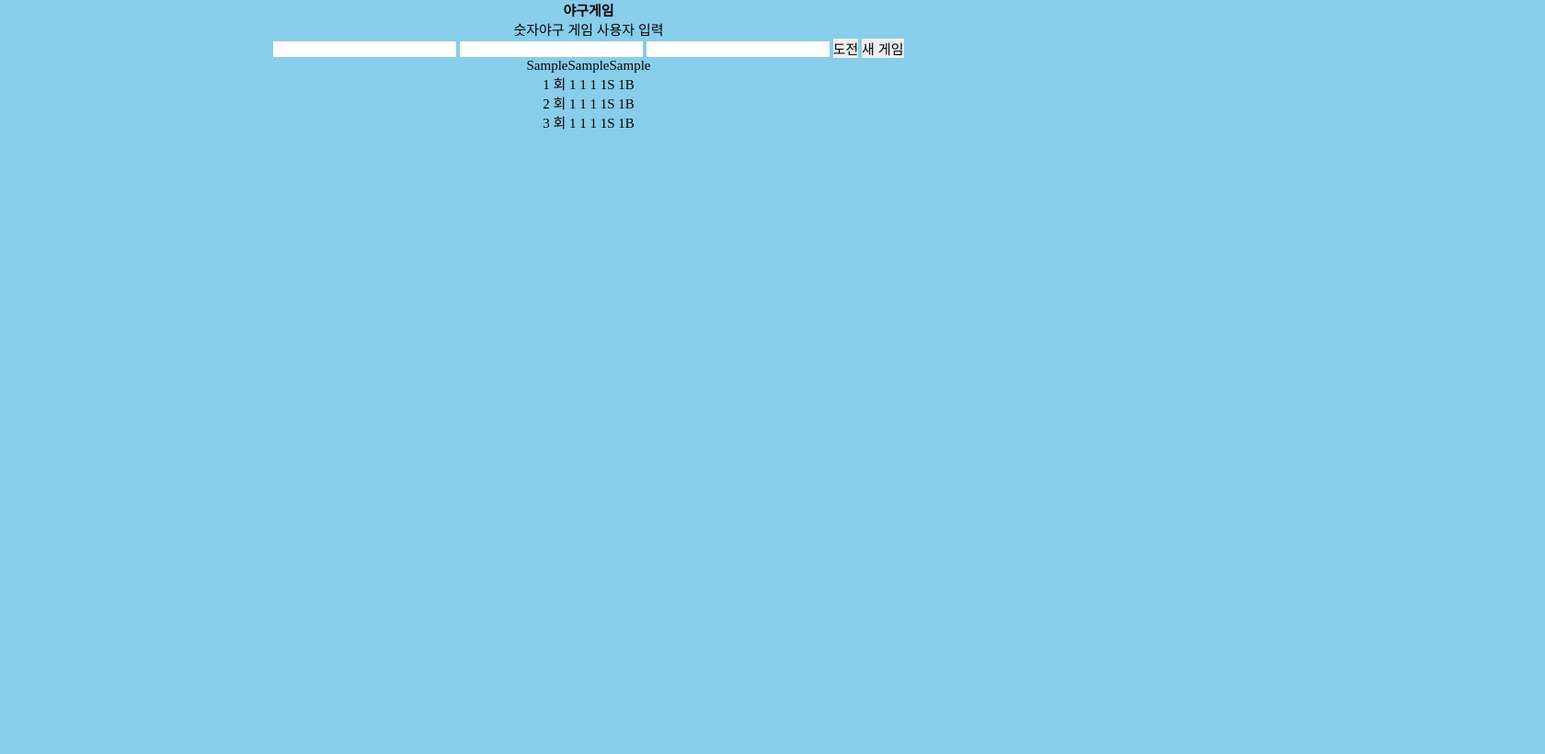
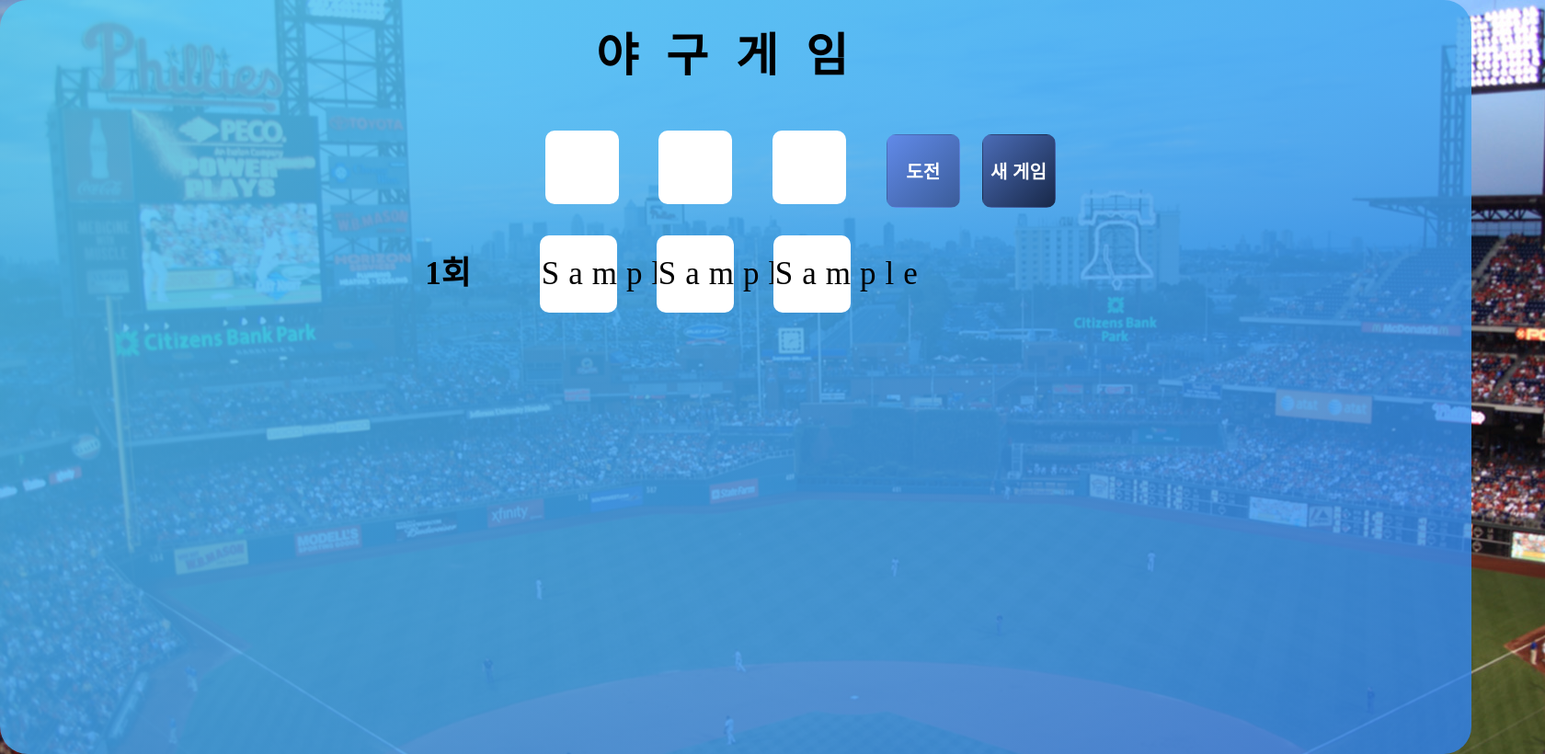
Before and after one commit to goongoguma/fds-group-project1, a website built with Parcel: page src/index.html in a window 1280 px wide. Both pictures are taken after typing "Sample", "Sample", "Sample" into the empty fields and a click on the button "도전". Shown: the whole page at 92% size, 1680 px wide, since content can reach past the window. Built offline with nearby package versions, Linux system fonts and the light colour scheme.

Commit message:
Baseball Game

```diff
--- a/src/index.html
+++ b/src/index.html
@@ -1,6 +1,5 @@
 <!DOCTYPE html>
 <html lang="en">
-
 <head>
   <meta charset="UTF-8">
   <meta name="viewport" content="width=device-width, initial-scale=1.0">
@@ -9,45 +8,26 @@
   <link rel="stylesheet" href="./index.scss">
 </head>
 <body>
+  <div class="wrapper">
     <h1>야구게임</h1>
     <div class="contents">
       <form action="" method="post" class="number-list">
         <fieldset>
           <legend>숫자야구 게임 사용자 입력</legend>
           <label for="first-number"></label>
-        <input type="text" name="" id="first-number" class="input1">
+          <input type="text" min='0' max='9' name="" id="first-number" class="input1" maxlength="1" autofocus='true'>
           <label for="second-number"></label>
-        <input type="text" name="" id="second-number" class="input2">
+          <input type="text" min='0' max='9' name="" id="second-number" class="input2" maxlength="1">
           <label for="third-number"></label>
-        <input type="text" name="" id="third-number" class="input3">
+          <input type="text" min='0' max='9' name="" id="third-number" class="input3" maxlength="1">
           <button type="submit" class="add">도전</button>
           <button type="reset">새 게임</button>
         </fieldset>
       </form>
-    <ul class="input-list">
-      <li>
-        회
-        <span class="user-input first">1</span>
-        <span class="user-input second">1</span>
-        <span class="user-input third">1</span>
-        <span>1S 1B</span>
-      </li>
-      <li>
-        회
-        <span class="user-input first">1</span>
-        <span class="user-input second">1</span>
-        <span class="user-input third">1</span>
-        <span>1S 1B</span>
-      </li>
-      <li>
-        회
-        <span class="user-input first">1</span>
-        <span class="user-input second">1</span>
-        <span class="user-input third">1</span>
-        <span>1S 1B</span>
-      </li>
-    </ul>
+      <ul class="input-list"></ul>
+    </div>
   </div>
 </body>
 <script src="./index.js"></script>
+
 </html>
--- a/src/index.js
+++ b/src/index.js
@@ -1,7 +1,10 @@
 const form = document.querySelector('.number-list');
+const ulEl = document.querySelector('.input-list');
 let input1 = document.querySelector('.input1');
 let input2 = document.querySelector('.input2');
 let input3 = document.querySelector('.input3');
+
+let order = 1;
 
 const randomNum  = () => {
   const numberArr = [0, 1, 2, 3, 4, 5, 6, 7, 8, 9];
@@ -18,19 +21,60 @@ const ranNoVa = randomNum()
 
 console.log(ranNoVa);
 
+form.addEventListener('submit', e => {
+  // 예전 코드
+  // const numberLi = document.createElement('li')
+  // numberLi.classList.add('order')
+  // let inputAll = input1.value + input2.value + input3.value;
+  // numberLi.textContent = inputAll;
+  // form.appendChild(numberLi);
 
-form.addEventListener('submit', e => {
-  const numberLi = document.createElement('li');
-  let inputAll = input1.value + input2.value + input3.value;
-  numberLi.textContent = inputAll;
-  form.appendChild(numberLi);
+  const liEl = document.createElement('li');
+  const inning = document.createElement('div');
+  const numberSpan1 = document.createElement('span');
+  const numberSpan2 = document.createElement('span');
+  const numberSpan3 = document.createElement('span');
+  const EmptyDiv = document.createElement('div');
+
+
+  // 클래스 및 텍스트 지정
+  inning.classList.add('inningDisplay');
+  EmptyDiv.classList.add('empty');
+  numberSpan1.textContent = input1.value;
+  numberSpan2.textContent = input2.value;
+  numberSpan3.textContent = input3.value;
+
+  // li에 붙이기
+  const li1 = liEl.appendChild(numberSpan1);
+  const li2 = liEl.appendChild(numberSpan2);
+  const li3 = liEl.appendChild(numberSpan3);
+  const emptyEl = liEl.appendChild(EmptyDiv);
+  const inningEl = liEl.insertBefore(inning,numberSpan1);
+
+  // 위의 li를 ul에 붙이기
+  ulEl.appendChild(li1);
+  ulEl.appendChild(li2);
+  ulEl.appendChild(li3);
+  ulEl.appendChild(emptyEl);
+  ulEl.insertBefore(inningEl, li1);
+
+  // 이렇게 하면 문자열 숫자조합이 나온다.
+  // console.log(numberSpan1.textContent + numberSpan2.textContent + numberSpan3.textContent);
+
   e.preventDefault();
   e.target.reset();
 
-  // 랜덤숫자와 입력숫자 비교
-  if(inputAll === ranNoVa) {
-    console.log('hello')
-  } else {
-    console.log('bye')
-  }
+
+  // // 랜덤숫자와 입력숫자 비교
+  // if(inputAll === ranNoVa) {
+  //   console.log('hello')
+  // } else {
+  //   console.log('bye')
+  // }
+
+  // if(input1.length === 0) {
+  //   console.log('hello')
+  // }
+
+
 })
--- a/src/index.scss
+++ b/src/index.scss
@@ -1,4 +1,4 @@
-$main-color: skyblue;
+/***************** 기본 셋팅 *****************/
 html {
   font-size: 10px;
 }
@@ -6,17 +6,126 @@ html {
   margin: 0;
   padding: 0;
   border: 0;
-  list-style: none;
   font-size: 1.5rem;
 }
+
 body {
-  background-color: $main-color;
+  background: url("./img/baseball-stadium.jpg")
+}
+
+
+.wrapper {
+  width: 1600px;
+  margin: 0 auto;
+  background-image: linear-gradient(to right bottom, rgba(86, 203, 242, 0.842), rgba(47, 129, 237, 0.815));
+  background: cover;
+  border-radius: 30px;
+  text-align: center;
+  padding-bottom: 20px;
+  height: 100vh;
+}
+
+/***************** 대제목 *****************/
+h1 {
+  font-size: 5rem;
+  letter-spacing: 3rem;
+  padding-top: 2rem;
   text-align: center;
 }
 
-.input-list li {
-  counter-increment: number;
+/***************** 게임의 컨텐츠 *****************/
+.contents {
+  margin-top: 5rem;
 }
-.input-list li:before {
-  content: counter(number);
+
+legend {
+  display: none;
 }
+
+fieldset {
+  text-align:center;
+  transform: translateX(5%);
+}
+
+/**** 버튼 ****/
+button {
+  font-size: 20px;
+  font-weight: 600;
+  border-radius: 10px;
+  transition: all .1s;
+  background-image: linear-gradient(to right bottom, #4b6cb7, #182848);
+  color: #fff;
+  border: 1px solid transparent;
+  height: 8rem;
+  width: 8rem;
+  margin-right: 20px;
+}
+
+button:focus {
+  background-image: linear-gradient(to right bottom, #618ae9, #3b5c99);
+
+}
+
+button:hover {
+  transform: translateY(-5px);
+}
+
+button:click {
+  transform: translateY(-2px);
+}
+
+/**** 인풋 ****/
+input {
+  font-size: 35px;
+  text-align: center;
+}
+
+input:focus{
+  background-color: whitesmoke;
+  font-size: 35px;
+}
+
+.input1, .input2, .input3 {
+  height: 8rem;
+  width: 8rem;
+  margin-right: 40px;
+  border-radius: 10px;
+}
+
+/**** 회차 추가 목록 ****/
+ul {
+  counter-reset: li-count;
+  text-align: center;
+  background-color: transparent;
+  transform: translateX(-85px);
+}
+
+span {
+  margin: 30px 43px 0 0;
+  display: inline-block;
+  font-size: 3.5rem;
+  border: 2px solid transparent;
+  background-color: #fff;
+  height: 8rem;
+  width: 8rem;
+  line-height: 8rem;
+  letter-spacing: 10px;
+  border-radius: 10px;
+}
+
+// 회차들이 수평으로 정렬되기 위한 빈칸
+.empty {
+  display: block;
+}
+
+.inningDisplay {
+  counter-increment: li-count;
+  display: inline-block;
+  margin-right: 75px;
+  font-size: 3.5rem;
+}
+
+.inningDisplay:before {
+  content: counter(li-count) '회 ';
+  font-weight: bold;
+}
```
Also changed, not shown: src/img/baseball-stadium.jpg (added). Lines whose indentation alone changed are shown as unchanged.
